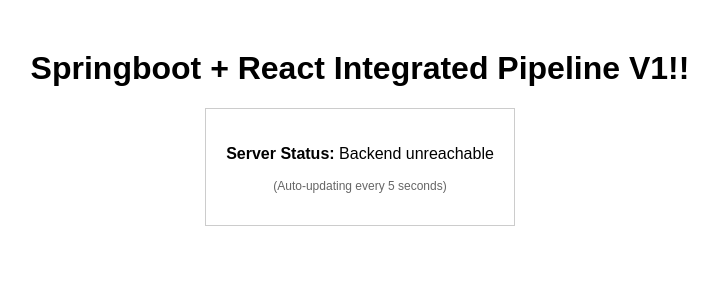
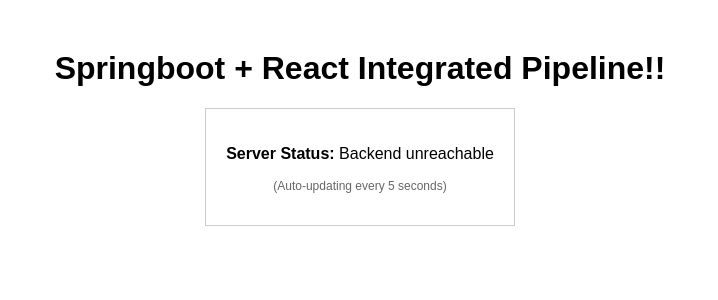
Before and after one commit to vidit-11/k3s-ci-cd-pipeline-frontend, a React (Create React App) app: page / in a window 1280 px wide. Shown: the top 300 px of the page, without its empty margins (280-998 px from the left). Built offline with nearby package versions, Linux system fonts and the light colour scheme; no server answers.

Commit message:
Update header text in App.js

```diff
--- a/src/App.js
+++ b/src/App.js
@@ -24,7 +24,7 @@
 
   return (
     <div style={{ textAlign: 'center', marginTop: '50px', fontFamily: 'Arial' }}>
-      <h1>Springboot + React Integrated Pipeline V1!!</h1>
+      <h1>Springboot + React Integrated Pipeline!!</h1>
       <div style={{ padding: '20px', border: '1px solid #ccc', display: 'inline-block' }}>
         <p><strong>Server Status:</strong> {message}</p>
         <p style={{ fontSize: '12px', color: '#666' }}>(Auto-updating every 5 seconds)</p>
```
